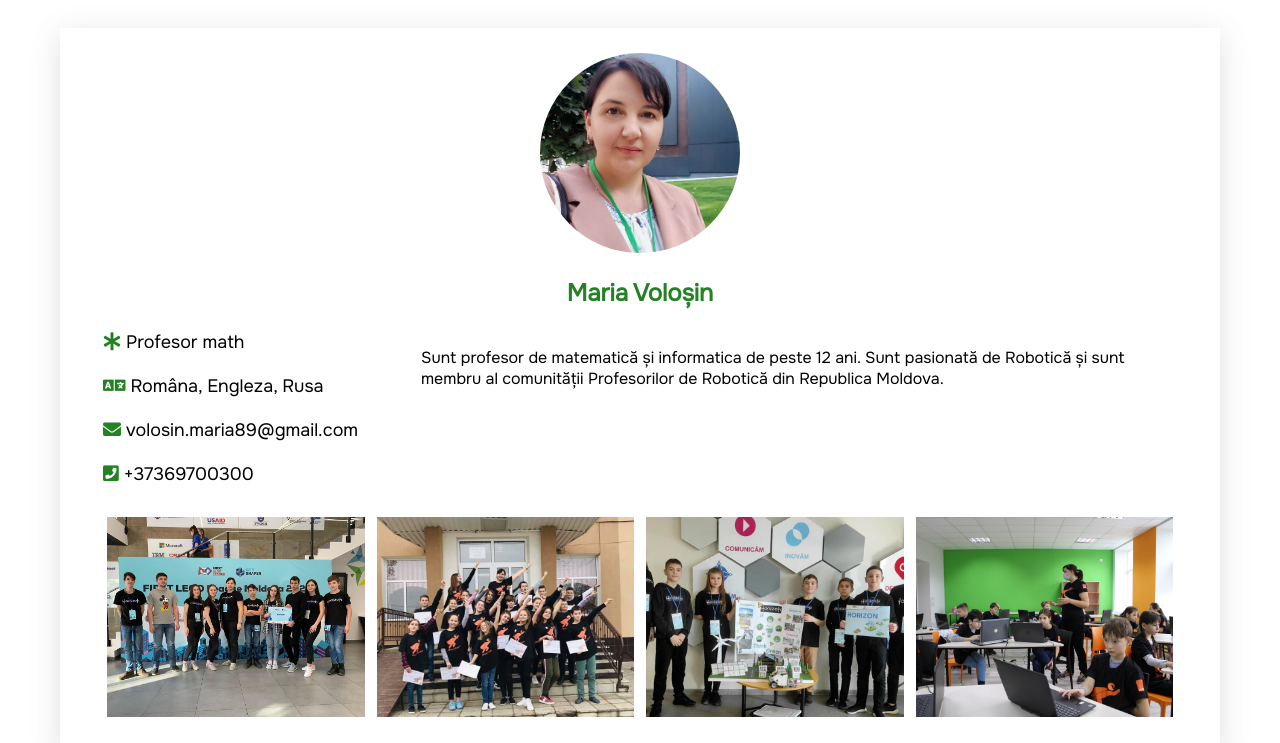
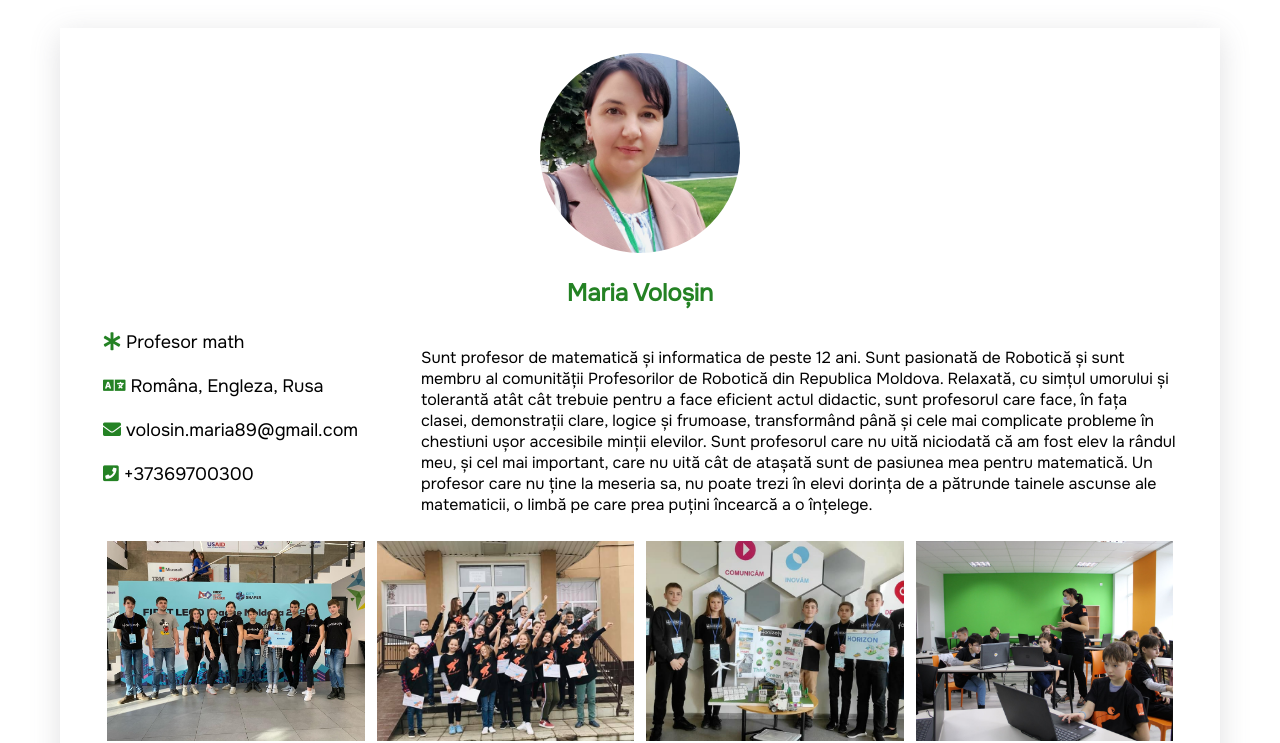
Before and after one commit to maria-volosin/Volosin-Maria, a plain HTML site: page index.html in a window 1280 px wide. Shown: the part 69-812 px from the top of the page. Drawn offline with Linux system fonts and the light colour scheme.

Commit message:
Add files via upload

```diff
--- a/index.html
+++ b/index.html
@@ -51,8 +51,14 @@
                     <td class="celula-text">
                         <p>
                             Sunt profesor de matematică și informatica de peste 12 ani. Sunt pasionată de Robotică și
-                            sunt
-                            membru al comunității Profesorilor de Robotică din Republica Moldova.
+                            sunt membru al comunității Profesorilor de Robotică din Republica Moldova.
+                            Relaxată, cu simțul umorului și tolerantă atât cât trebuie pentru a face eficient actul didactic, sunt
+                            profesorul care face, în fața clasei, demonstrații clare, logice și frumoase, transformând
+                            până și cele mai complicate probleme în chestiuni ușor accesibile minții elevilor.
+                            Sunt profesorul care nu uită niciodată că am fost elev
+                            la rândul meu, și cel mai important, care nu uită cât de atașată sunt de pasiunea mea pentru
+                            matematică. Un profesor care nu ține la meseria sa, nu poate trezi în elevi dorința de a
+                            pătrunde tainele ascunse ale matematicii, o limbă pe care prea puțini încearcă a o înțelege.
 
 
 
@@ -102,7 +108,10 @@
                 </h3>
                 <span>August 2022 - Prezent</span>
                 <p>
-                    Activez în calitate de profesor de matematică și informatică, grad didactic II, în IPLT „Mihail Bârcă” com. Mileștii Mici, r. Ialoveni. De asemenea, predau cursul obțional „Proiectare și dezvoltare WEB”, Robotica educațională. Utilizez în procesul de instruire achipamente digitate din cadrul proiectului național „Clasa Viitorului”.
+                    Activez în calitate de profesor de matematică și informatică, grad didactic II, în IPLT „Mihail
+                    Bârcă” com. Mileștii Mici, r. Ialoveni. De asemenea, predau cursul obțional „Proiectare și
+                    dezvoltare WEB”, Robotica educațională. Utilizez în procesul de instruire achipamente digitate din
+                    cadrul proiectului național „Clasa Viitorului”.
                 </p>
             </div>
             <div class="item">
@@ -125,7 +134,8 @@
                 </h3>
                 <span>Septembrie 2011 - August 2021</span>
                 <p>
-                    Am activat ca profesor de profesor de matematică și informatică în IPLT „Mihail Bârcă” com. Mileștii Mici, r. Ialoveni.
+                    Am activat ca profesor de profesor de matematică și informatică în IPLT „Mihail Bârcă” com. Mileștii
+                    Mici, r. Ialoveni.
                 </p>
             </div>
         </div>
```
